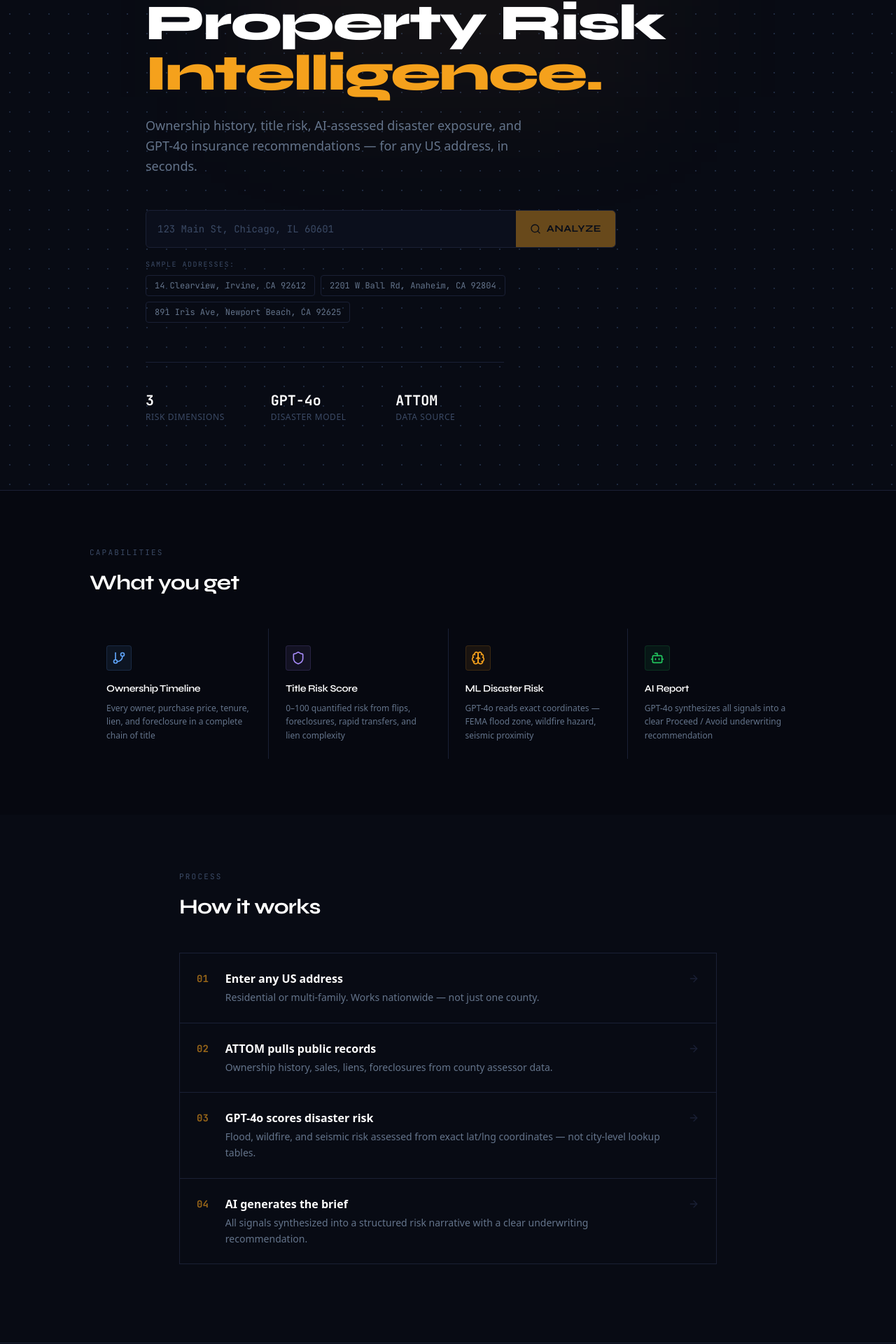
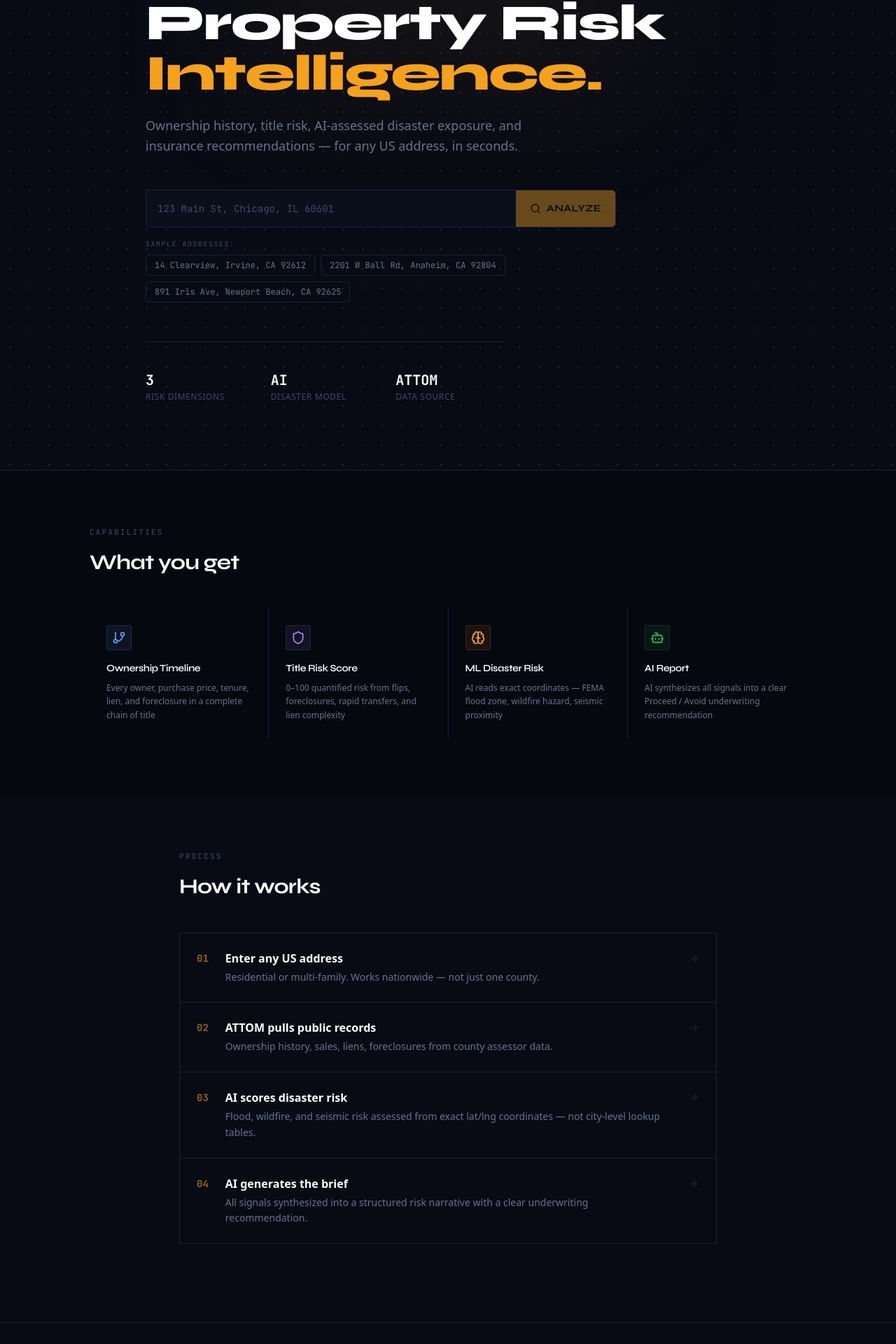
Before and after one commit to jacobhorne-jth/irvine-hacks-test, a Next.js app: page / in a window 1280 px wide. Shown: the part 219-2139 px from the top of the page at 70% size. Built offline with nearby package versions, Linux system fonts and the light colour scheme.

Commit message:
cleaned up unnecessary markings

```diff
--- a/app/layout.tsx
+++ b/app/layout.tsx
@@ -53,7 +53,7 @@ export default function RootLayout({ children }: { children: React.ReactNode })
               </a>
               <span className="hidden sm:flex items-center gap-1.5 text-[11px] font-data text-[#3B4A65] tracking-wider uppercase">
                 <span className="w-1.5 h-1.5 rounded-full bg-[#22C55E] animate-pulse" />
-                Live · ATTOM + GPT-4o
+                Live · ATTOM
               </span>
             </div>
           </div>
@@ -68,7 +68,7 @@ export default function RootLayout({ children }: { children: React.ReactNode })
               PROP.INTEL — FOR INFORMATIONAL USE ONLY. NOT LEGAL OR FINANCIAL ADVICE.
             </span>
             <span className="text-xs font-data text-[#3B4A65] tracking-wider">
-              ATTOM DATA · GPT-4o · OPENSTREETMAP
+              ATTOM DATA · OPENSTREETMAP
             </span>
           </div>
         </footer>
--- a/app/page.tsx
+++ b/app/page.tsx
@@ -30,7 +30,7 @@ export default function HomePage() {
           </h1>
 
           <p className="text-lg text-[#64748B] max-w-xl mb-12 leading-relaxed">
-            Ownership history, title risk, AI-assessed disaster exposure, and GPT-4o insurance
+            Ownership history, title risk, AI-assessed disaster exposure, and insurance
             recommendations — for any US address, in seconds.
           </p>
 
@@ -41,7 +41,7 @@ export default function HomePage() {
           <div className="mt-14 pt-10 border-t border-[#1A2035] grid grid-cols-3 gap-6 max-w-lg">
             {[
               { value: '3', label: 'Risk Dimensions' },
-              { value: 'GPT-4o', label: 'Disaster Model' },
+              { value: 'AI', label: 'Disaster Model' },
               { value: 'ATTOM', label: 'Data Source' },
             ].map(({ value, label }) => (
               <div key={label}>
@@ -77,13 +77,13 @@ export default function HomePage() {
             <Feature
               icon={<Brain className="h-5 w-5 text-[#F5A11C]" />}
               title="ML Disaster Risk"
-              description="GPT-4o reads exact coordinates — FEMA flood zone, wildfire hazard, seismic proximity"
+              description="AI reads exact coordinates — FEMA flood zone, wildfire hazard, seismic proximity"
               accent="#F5A11C"
             />
             <Feature
               icon={<Bot className="h-5 w-5 text-[#22C55E]" />}
               title="AI Report"
-              description="GPT-4o synthesizes all signals into a clear Proceed / Avoid underwriting recommendation"
+              description="AI synthesizes all signals into a clear Proceed / Avoid underwriting recommendation"
               accent="#22C55E"
             />
           </div>
@@ -112,7 +112,7 @@ export default function HomePage() {
               },
               {
                 n: '03',
-                title: 'GPT-4o scores disaster risk',
+                title: 'AI scores disaster risk',
                 desc: 'Flood, wildfire, and seismic risk assessed from exact lat/lng coordinates — not city-level lookup tables.',
               },
               {
--- a/app/property/[address]/page.tsx
+++ b/app/property/[address]/page.tsx
@@ -140,7 +140,7 @@ export default async function PropertyPage({ params }: PageProps) {
 
       {/* ── Disclaimer ── */}
       <p className="text-[10px] font-data text-ghost text-center pb-4 leading-relaxed">
-        Property data sourced from ATTOM Data Solutions. Disaster risk assessed by GPT-4o from property coordinates.
+        Property data sourced from ATTOM Data Solutions. Disaster risk assessed by AI from property coordinates.
         Risk scores are algorithmic estimates for informational use only — not a substitute for professional title search, legal review, or licensed insurance underwriting.
       </p>
     </div>
--- a/components/ai/AISummaryCard.tsx
+++ b/components/ai/AISummaryCard.tsx
@@ -47,9 +47,6 @@ export function AISummaryCard({ summary }: AISummaryCardProps) {
           <span className="font-bold text-white" style={{ fontFamily: 'var(--font-syne)' }}>
             AI Risk Analysis
           </span>
-          <span className="text-[10px] font-data px-2 py-0.5 rounded border border-[#60A5FA]/30 bg-[#60A5FA]/10 text-[#60A5FA]">
-            GPT-4o
-          </span>
         </div>
         <span
           className="inline-flex items-center gap-1.5 text-xs font-bold font-data px-3 py-1.5 rounded border tracking-wide uppercase"
--- a/components/property/PropertyMapInner.tsx
+++ b/components/property/PropertyMapInner.tsx
@@ -31,8 +31,8 @@ export default function PropertyMapInner({ latitude, longitude, address }: Prope
         scrollWheelZoom={false}
       >
         <TileLayer
-          attribution='&copy; <a href="https://www.openstreetmap.org/copyright">OpenStreetMap</a>'
-          url="https://{s}.tile.openstreetmap.org/{z}/{x}/{y}.png"
+          attribution='&copy; <a href="https://www.openstreetmap.org/copyright">OpenStreetMap</a> contributors &copy; <a href="https://carto.com/attributions">CARTO</a>'
+          url="https://{s}.basemaps.cartocdn.com/rastertiles/voyager/{z}/{x}/{y}{r}.png"
         />
         <Marker position={[latitude, longitude]}>
           <Popup>
--- a/components/risk/RiskDashboard.tsx
+++ b/components/risk/RiskDashboard.tsx
@@ -68,7 +68,7 @@ export function RiskDashboard({ report, hideOverall = false }: RiskDashboardProp
           score={disasterRisk.score}
           level={disasterRisk.level}
           breakdown={disasterRisk.breakdown}
-          badge="GPT-4o"
+
           extraInfo={
             <>
               <p>Flood Zone: {disasterRisk.floodZone}</p>
```
